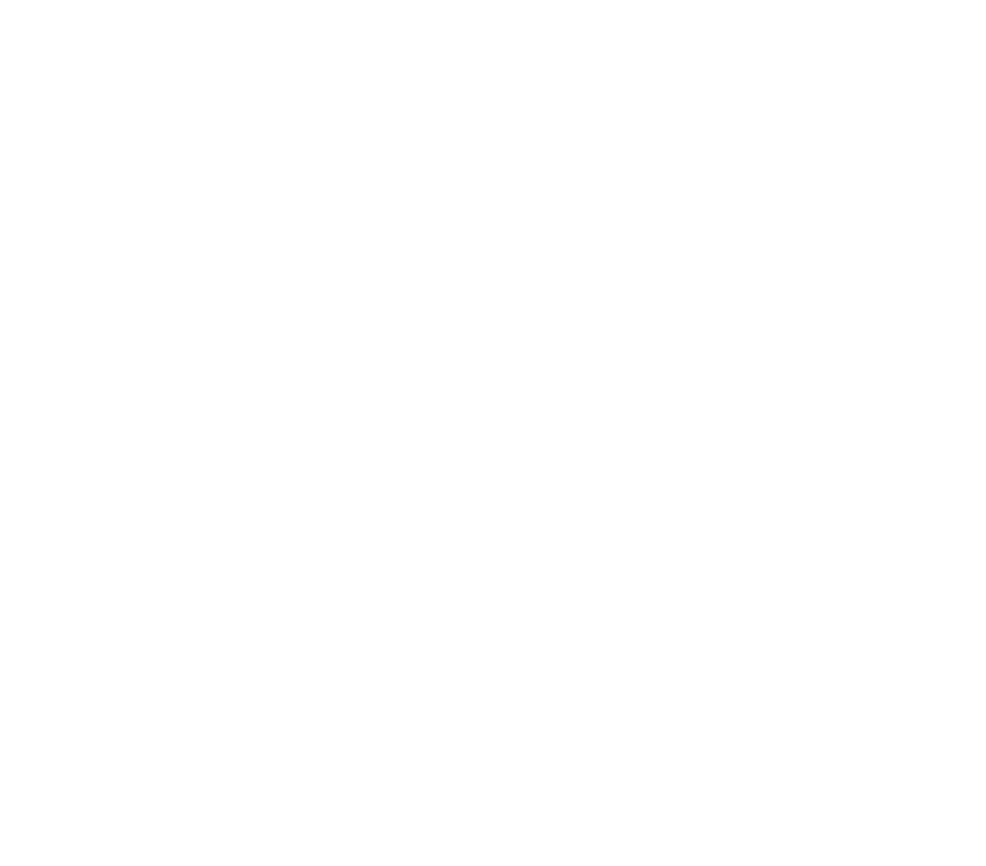
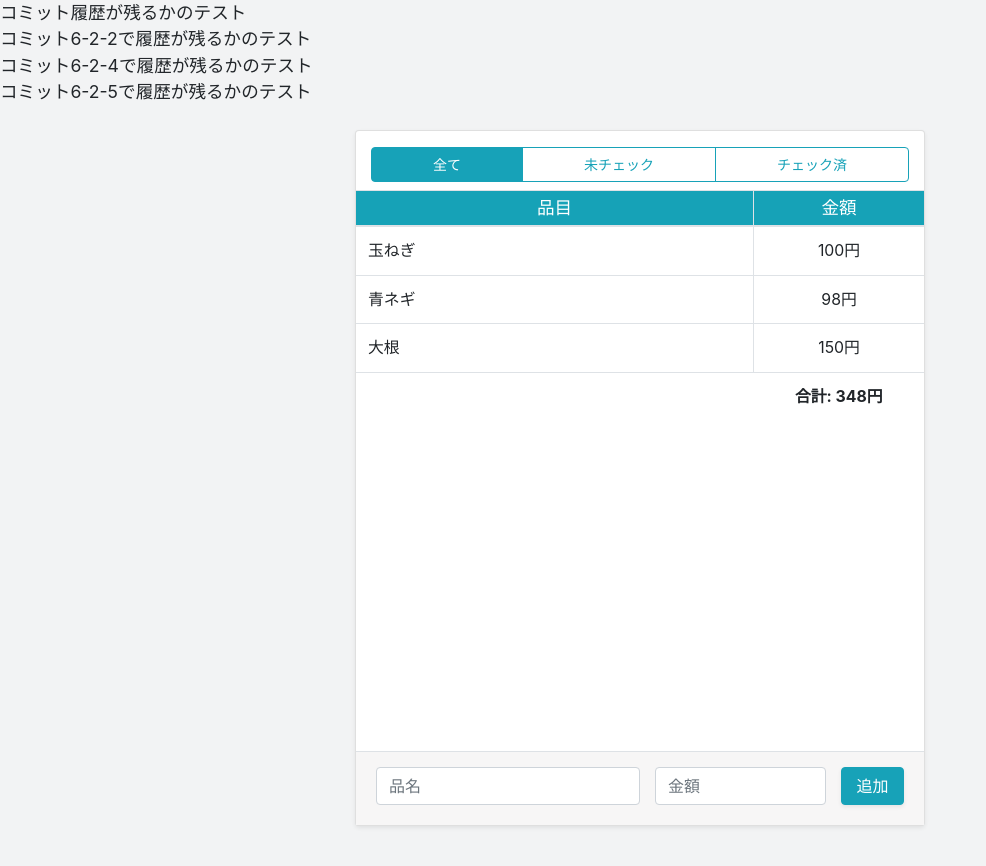
Before and after one commit to shingogit/okaimono-list, a plain HTML site: page okaimono.html in a window 1280 px wide. Shown: the whole page, without its empty margins (0-986 px from the left). Before the commit the page ends 800 px from the top, so only its background shows below. Drawn offline with nearby package versions, Linux system fonts and the light colour scheme.

Commit message:
Revert "全部消したった"
This reverts commit a620ed8a6dabc411a1cf89940d52471f0d6f5968.

```diff
--- a/okaimono.html
+++ b/okaimono.html
@@ -1,5 +1,167 @@
 <!doctype html>
 <html lang="ja">
 
+<head>
+  <!-- メタ情報 -->
+  <!-- メタ情報 -->
+  <!-- メタ情報 -->
+  <!-- メタ情報 -->
+  <!-- メタ情報 -->
+  <!-- メタ情報 -->
+  <!-- メタ情報 -->
+  <!-- メタ情報 -->
+  <!-- メタ情報 -->
+  <!-- メタ情報 -->
+
+
+
+  <meta charset="utf-8">
+  <meta name="viewport" content="width=device-width, initial-scale=1, shrink-to-fit=no">
+
+  <!-- Bootstrap CSS -->
+  <link rel="stylesheet" href="https://stackpath.bootstrapcdn.com/bootstrap/4.5.0/css/bootstrap.min.css">
+  <link rel="stylesheet" href="https://fonts.googleapis.com/css?family=Noto+Sans+JP">
+  <link rel="stylesheet" href="./styles/base.css">
+  <title>お買い物リスト</title>
+
+
+</head>
+
+<body>
+  <div>コミット履歴が残るかのテスト</div>
+  <div>コミット6-2-2で履歴が残るかのテスト</div>
+  <div>コミット6-2-4で履歴が残るかのテスト</div>
+  <div>コミット6-2-5で履歴が残るかのテスト</div>
+
+  <div id="app" class="container vh-100 pt-4">
+    <div class="card shadow-sm h-100">
+      <div class="table_wrap">
+        <!-- 合計金額表示 -->
+        <div class="col-12 pb-2 pt-3">
+          <div class="row">
+            <div class="col-12 text-center">
+              <div class="btn-group w-100">
+                <button type="button" :class="[{ 'active': (activeNum === 0) }, 'btn btn-outline-info']" @click="taskFilter = 0">全て</button>
+                <button type="button" :class="[{ 'active': (activeNum === 1) }, 'btn btn-outline-info']" @click="taskFilter = 1">未チェック</button>
+                <button type="button" :class="[{ 'active': (activeNum === 2) }, 'btn btn-outline-info']" @click="taskFilter = 2">チェック済</button>
+              </div>
+            </div>
+          </div>
+        </div>
+        <!-- テーブル表示 -->
+
+        <table class="table">
+          <thead class="thead">
+            <tr>
+              <th class="text-center border-right" style="width: 70%;">品目</th>
+              <th class="text-center" style="width: 30%;">金額</th>
+            </tr>
+          </thead>
+          <tbody>
+            <tr v-for="(item, index) in taskFilter" :key="index" :class="[{ 'opacity': item.checked }, 'border-bottom']" @click="handleChange(item)">
+              <td class="text-left border-right">{{ item.name }}</td>
+              <td class="text-center">{{ item.price | comma }}</td>
+            </tr>
+            <tr class="bg-white" v-if="activeNum === 0">
+              <td></td>
+              <td class="text-center font-weight-bold">合計: {{ totalPrice }}円</td>
+            </tr>
+          </tbody>
+        </table>
+      </div>
+      <div class="total border-top">
+        <div class="row">
+          <div class="col-6 pr-0 text-center">
+            <input type="text" class="form-control col-12" placeholder="品名" v-model.trim="createItem.name">
+          </div>
+          <div class="col-4 pr-0 text-center">
+            <input type="text" class="form-control col-12" placeholder="金額" v-model.trim="createItem.price">
+          </div>
+          <div class="col-2 text-center">
+            <button class="btn btn-info shadow-sm col-12" @click="addTask">追加</button>
+          </div>
+        </div>
+      </div>
+    </div>
+  </div>
+
+  <!-- Bootstrap / vueを読み込み -->
+  <script src="https://code.jquery.com/jquery-3.5.1.slim.min.js"></script>
+  <script src="https://stackpath.bootstrapcdn.com/bootstrap/4.5.0/js/bootstrap.min.js"></script>
+  <script src="https://cdn.jsdelivr.net/npm/vue/dist/vue.js"></script>
+  <script>
+    var app = new Vue({
+      el: "#app",
+      data: {
+        title: "お買い物リスト",
+        activeNum: 0,
+        createItem: {
+          name: null,
+          price: null,
+          checked: false
+        },
+        tasks: [
+          {
+            name: '玉ねぎ',
+            price: 100,
+            checked: false
+          },
+          {
+            name: '青ネギ',
+            price: 98,
+            checked: false
+          },
+          {
+            name: '大根',
+            price: 150,
+            checked: false
+          }
+        ]
+      },
+      filters: {
+        comma(val) {
+          return `${parseInt(val).toLocaleString()}円`
+        }
+      },
+      computed: {
+        totalPrice() {
+          let price = 0
+          this.tasks.forEach(task => {
+            price += parseInt(task.price)
+          })
+          return price.toLocaleString()
+        },
+        taskFilter: {
+          get: function () {
+            if (!this.activeNum) return this.tasks
+            const order = (this.activeNum === 2) ? true : false
+            return this.tasks.filter((task) => {
+              return task.checked === order
+            })
+          },
+          set: function (value) {
+            this.activeNum = value
+          }
+        }
+      },
+      methods: {
+        /**
+         *  タスクの追加
+         */
+        addTask() {
+          // deepcopyして配列に追加
+          const create = JSON.parse(JSON.stringify(this.createItem))
+          this.tasks.push(create)
+          // 変数の初期化
+          this.createItem.name = null
+          this.createItem.price = null
+        },
+        handleChange(item) {
+          item.checked = !item.checked
+        }
+      }
+    })
+  </script>
+</body>
 
 </html>
```
